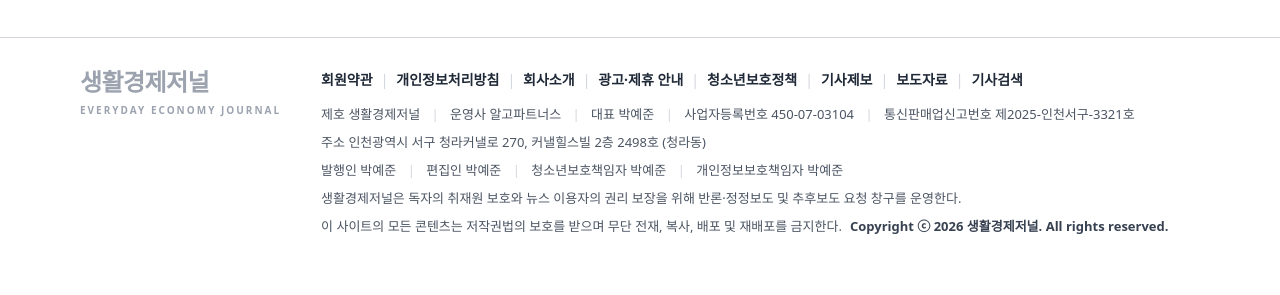
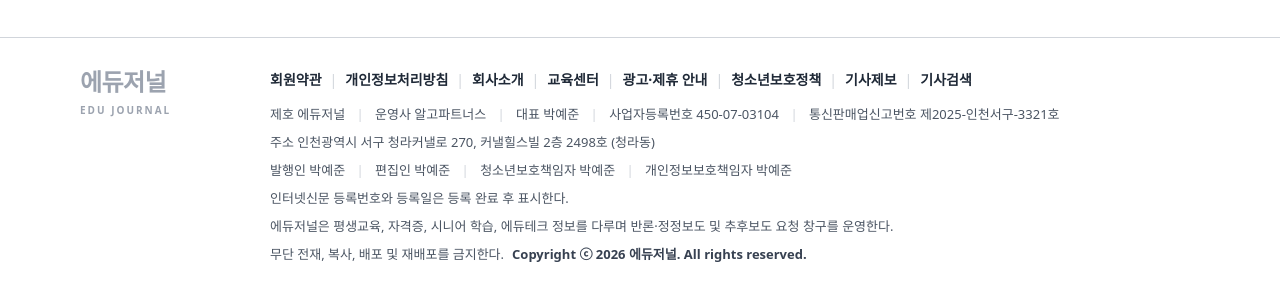
Before and after one commit to apark12321-ux/vision-media-mediaoffice, a Next.js app: page / in a window 1280 px wide. Shown: the part 1091-1386 px from the top of the page. Before the commit the page ends 1361 px from the top, so only its background shows below. Built offline with nearby package versions, Linux system fonts and the light colour scheme; no server answers; the database is empty.

Commit message:
Switch public footer to Edu Journal notices

```diff
--- a/components/layout/public-footer.tsx
+++ b/components/layout/public-footer.tsx
@@ -1,26 +1,4 @@
 import Link from 'next/link';
-import { getPublicSiteSettings } from '@/lib/data/public';
-
-const OFFICIAL_BUSINESS = {
-  businessName: '알고파트너스',
-  representativeName: '박예준',
-  businessRegistrationNumber: '450-07-03104',
-  mailOrderRegistrationNumber: '제2025-인천서구-3321호',
-  address: '인천광역시 서구 청라커낼로 270, 커낼힐스빌 2층 2498호 (청라동)'
-};
-
-function valueOrFallback(value: string | null | undefined, fallback: string) {
-  const normalized = value?.trim();
-  return normalized ? normalized : fallback;
-}
-
-function optionalValue(value: string | null | undefined) {
-  const normalized = value?.trim();
-  if (!normalized) return null;
-  if (normalized === 'contact@example.com') return null;
-  if (normalized === '000-0000-0000') return null;
-  return normalized;
-}
 
 function Dot() {
   return <span className="mx-2 text-gray-300">|</span>;
@@ -35,29 +13,14 @@ function FooterLink({ href, children }: { href: string; children: React.ReactNod
 }
 
 export async function PublicFooter() {
-  const settings = await getPublicSiteSettings();
-  const isRegistered = settings.media_registration_status === 'registered';
-
-  const businessName = valueOrFallback(settings.business_name, OFFICIAL_BUSINESS.businessName);
-  const representativeName = valueOrFallback(settings.representative_name, OFFICIAL_BUSINESS.representativeName);
-  const businessRegistrationNumber = valueOrFallback(settings.business_registration_number, OFFICIAL_BUSINESS.businessRegistrationNumber);
-  const mailOrderRegistrationNumber = valueOrFallback(settings.mail_order_registration_number, OFFICIAL_BUSINESS.mailOrderRegistrationNumber);
-  const address = valueOrFallback(settings.address, OFFICIAL_BUSINESS.address);
-  const publisherName = valueOrFallback(settings.publisher_name, representativeName);
-  const editorName = valueOrFallback(settings.editor_name, representativeName);
-  const youthManager = valueOrFallback(settings.youth_protection_manager, representativeName);
-  const privacyManager = valueOrFallback(settings.privacy_manager, representativeName);
-  const contactEmail = optionalValue(settings.contact_email);
-  const contactPhone = optionalValue(settings.contact_phone);
-
   return (
     <footer className="mt-20 border-t border-gray-300 bg-white">
       <div className="mx-auto flex max-w-6xl flex-col gap-5 px-4 py-8 text-[12px] leading-6 text-gray-600 md:flex-row md:items-start md:gap-10 lg:text-[13px]">
         <div className="min-w-[150px]">
           <Link href="/" className="block text-2xl font-black leading-none tracking-tight text-gray-400">
-            {settings.site_name}
+            에듀저널
           </Link>
-          <p className="mt-1 text-[10px] font-semibold uppercase tracking-[0.2em] text-gray-400">Everyday Economy Journal</p>
+          <p className="mt-1 text-[10px] font-semibold uppercase tracking-[0.2em] text-gray-400">EDU JOURNAL</p>
         </div>
 
         <div className="flex-1">
@@ -68,37 +31,32 @@ export async function PublicFooter() {
             <Dot />
             <FooterLink href="/about">회사소개</FooterLink>
             <Dot />
+            <FooterLink href="/education-center">교육센터</FooterLink>
+            <Dot />
             <FooterLink href="/advertise">광고·제휴 안내</FooterLink>
             <Dot />
             <FooterLink href="/youth-policy">청소년보호정책</FooterLink>
             <Dot />
             <FooterLink href="/report">기사제보</FooterLink>
             <Dot />
-            <FooterLink href="/press-release">보도자료</FooterLink>
-            <Dot />
             <FooterLink href="/search">기사검색</FooterLink>
           </nav>
 
           <div className="mt-3 space-y-1 break-keep text-gray-600">
             <p>
-              제호 {settings.site_name} <Dot /> 운영사 {businessName} <Dot /> 대표 {representativeName} <Dot /> 사업자등록번호 {businessRegistrationNumber} <Dot /> 통신판매업신고번호 {mailOrderRegistrationNumber}
+              제호 에듀저널 <Dot /> 운영사 알고파트너스 <Dot /> 대표 박예준 <Dot /> 사업자등록번호 450-07-03104 <Dot /> 통신판매업신고번호 제2025-인천서구-3321호
+            </p>
+            <p>주소 인천광역시 서구 청라커낼로 270, 커낼힐스빌 2층 2498호 (청라동)</p>
+            <p>
+              발행인 박예준 <Dot /> 편집인 박예준 <Dot /> 청소년보호책임자 박예준 <Dot /> 개인정보보호책임자 박예준
+            </p>
+            <p>인터넷신문 등록번호와 등록일은 등록 완료 후 표시한다.</p>
+            <p>
+              에듀저널은 평생교육, 자격증, 시니어 학습, 에듀테크 정보를 다루며 반론·정정보도 및 추후보도 요청 창구를 운영한다.
             </p>
             <p>
-              주소 {address}
-              {contactPhone ? <><Dot /> 전화 {contactPhone}</> : null}
-              {contactEmail ? <><Dot /> 이메일 {contactEmail}</> : null}
-            </p>
-            <p>
-              발행인 {publisherName} <Dot /> 편집인 {editorName} <Dot /> 청소년보호책임자 {youthManager} <Dot /> 개인정보보호책임자 {privacyManager}
-              {isRegistered && settings.media_registration_number ? <><Dot /> 인터넷신문 등록번호 {settings.media_registration_number}</> : null}
-              {isRegistered && settings.media_registered_at ? <><Dot /> 등록일 {settings.media_registered_at}</> : null}
-            </p>
-            <p>
-              {settings.site_name}은 독자의 취재원 보호와 뉴스 이용자의 권리 보장을 위해 반론·정정보도 및 추후보도 요청 창구를 운영한다.
-            </p>
-            <p>
-              이 사이트의 모든 콘텐츠는 저작권법의 보호를 받으며 무단 전재, 복사, 배포 및 재배포를 금지한다.
-              <span className="ml-2 font-semibold text-gray-700">Copyright ⓒ {new Date().getFullYear()} {settings.site_name}. All rights reserved.</span>
+              무단 전재, 복사, 배포 및 재배포를 금지한다.
+              <span className="ml-2 font-semibold text-gray-700">Copyright ⓒ {new Date().getFullYear()} 에듀저널. All rights reserved.</span>
             </p>
           </div>
         </div>
```
